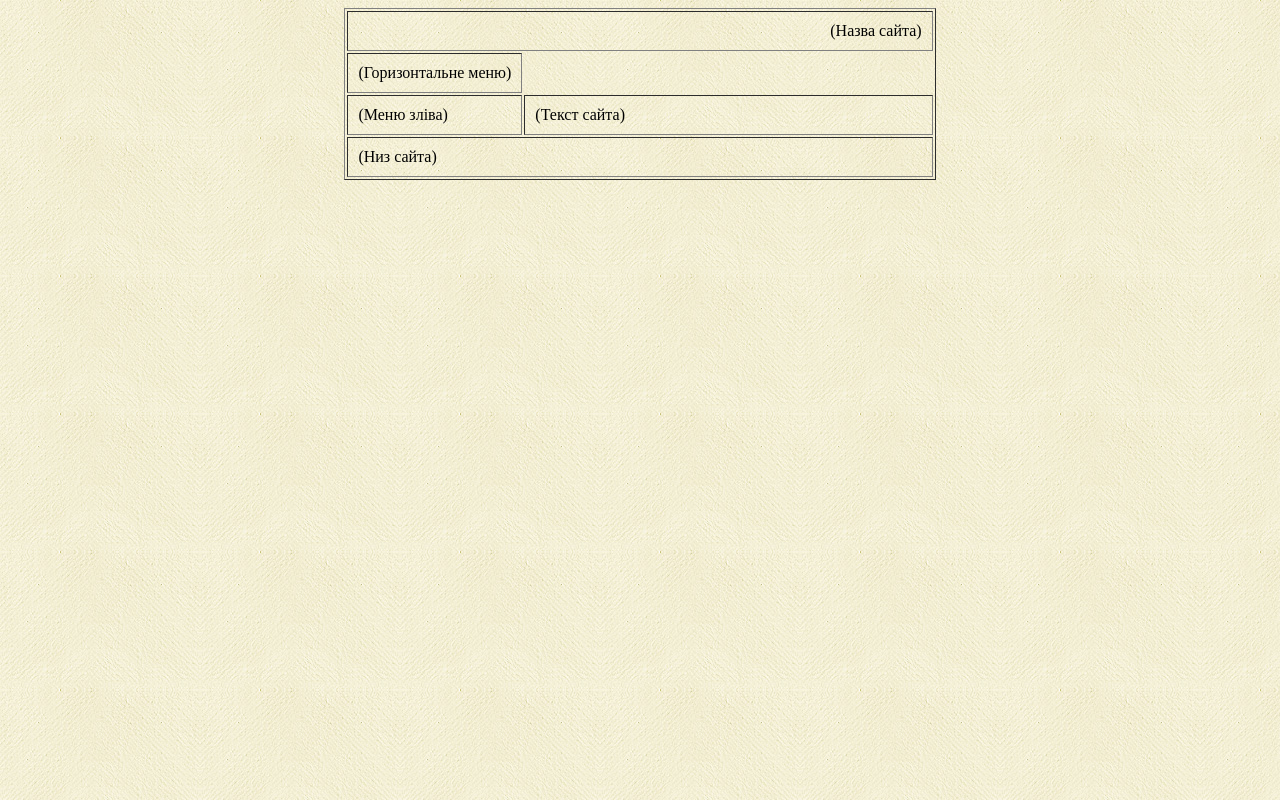
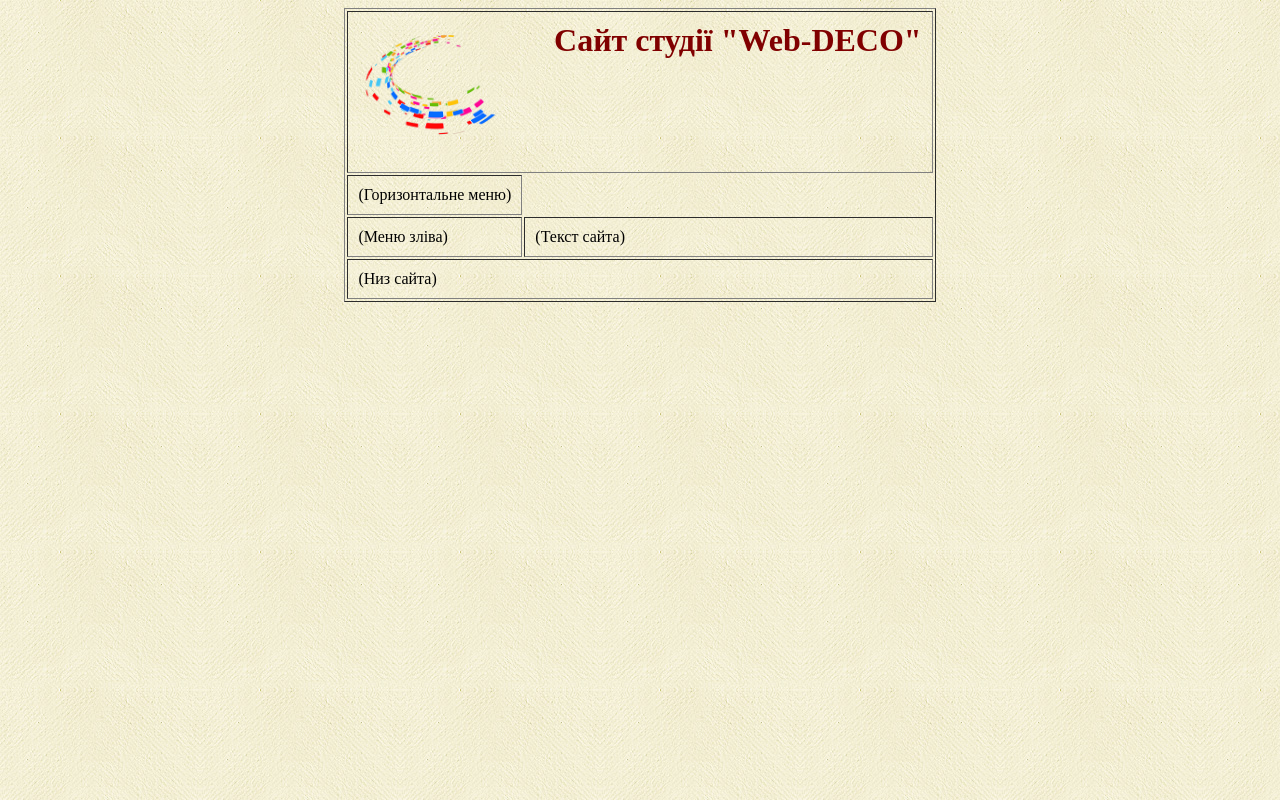
Before and after one commit to kuldud3/kuldud3.github.io, a plain HTML site: page index.html in a window 1280 px wide. Drawn offline with Linux system fonts and the light colour scheme.

Commit message:
04 - Створив назву сайта

```diff
--- a/index.html
+++ b/index.html
@@ -8,7 +8,10 @@
   <!-- ========================= Каркас сайта ========================= -->
    <table border="1" align="center" cellpadding="10" >
       <tr>
-	      <td colspan="2" heigh="150" align="right">(Назва сайта)</td>
+	      <td colspan="2" heigh="150" align="right">
+		      <img src="images/logo.png" heigh="140" width="140" align="left" >
+			  <font color="Maroon"><h1 class="shadowtext">Сайт студії "Web-DECO"</h1></font>
+		  </td>
 	  </tr>
       <tr>
           <td cosplan="2">(Горизонтальне меню)</td>
```
Also changed, not shown: images/logo.png (added).
